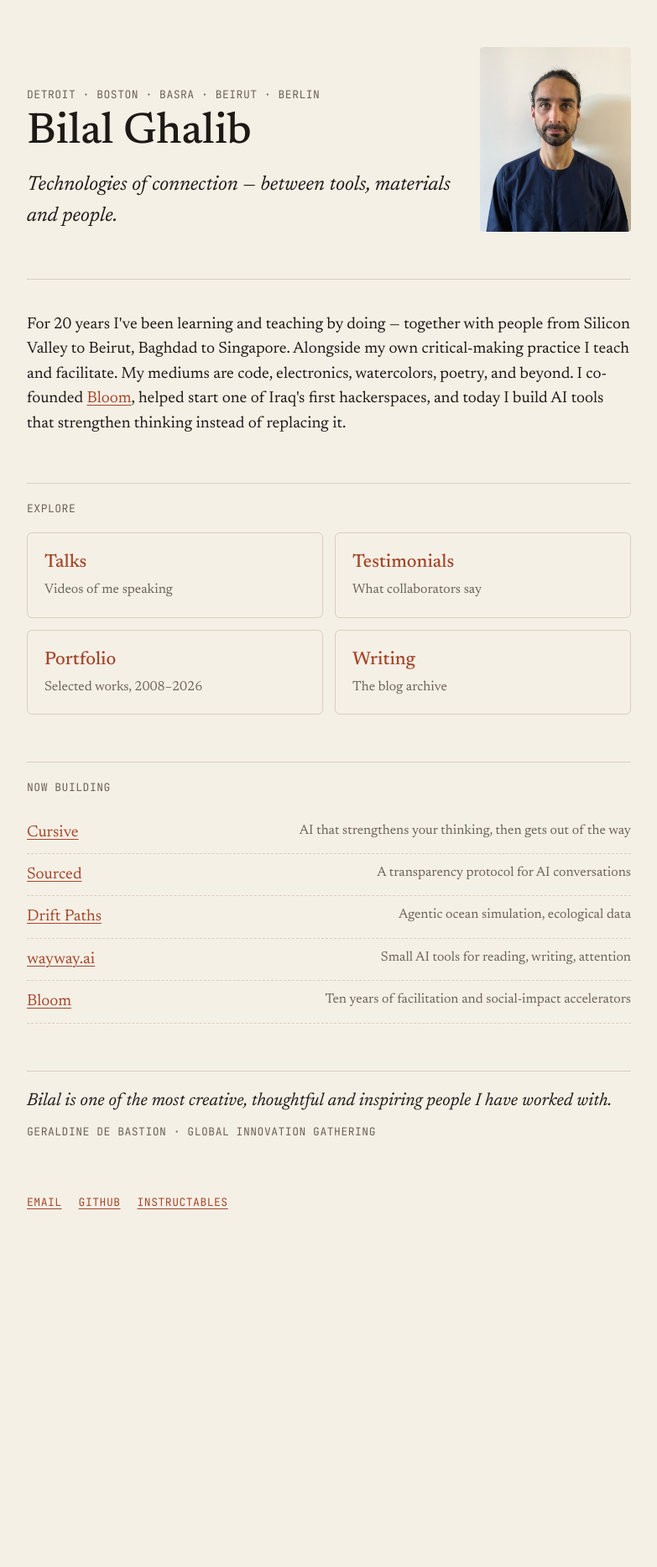
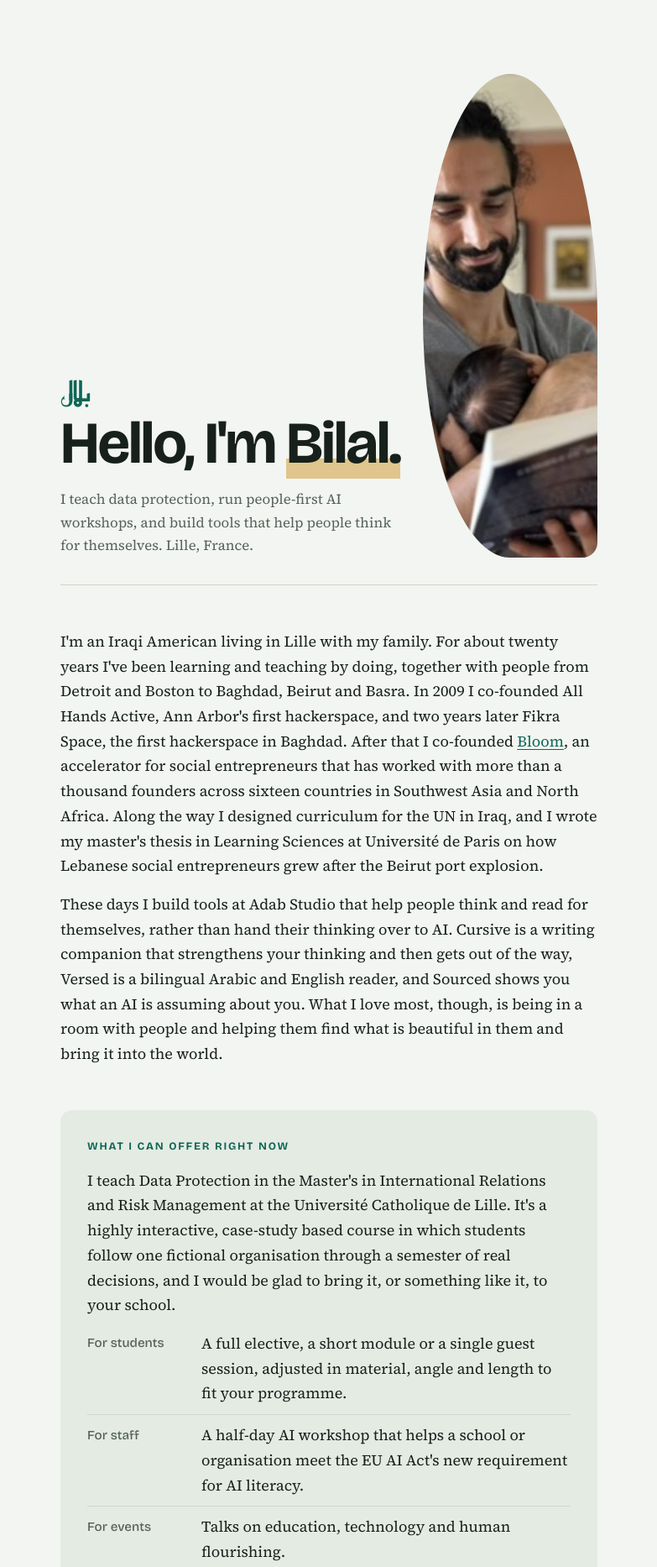
Before and after one commit to bilalghalib/bilalghalib.com, a plain HTML site: page index.html in a window 1280 px wide. Shown: the top 1866 px of the page at 84% size, without its empty margins (248-1031 px from the left). Before the commit the page ends 1523 px from the top, so only its background shows below. Drawn offline with nearby package versions, Linux system fonts and the light colour scheme.

Commit message:
First version of the one-page site
Co-Authored-By: Claude Opus 5.5 <noreply@anthropic.com>
Claude-Session: https://claude.ai/code/session_01RfrsvzaDNWk36aFGnVN6tq

```diff
--- a/index.html
+++ b/index.html
@@ -2,102 +2,156 @@
 <html lang="en">
 <head>
 <meta charset="utf-8">
-<meta name="viewport" content="width=device-width, initial-scale=1">
+<meta name="viewport" content="width=device-width, initial-scale=1, viewport-fit=cover">
 <title>Bilal Ghalib</title>
-<meta name="description" content="Bilal Ghalib — technologies of connection, between tools, materials and people.">
-<meta property="og:title" content="Bilal Ghalib">
-<meta property="og:description" content="Technologies of connection — between tools, materials and people.">
-<meta property="og:image" content="https://bilalghalib.com/img/bilal.jpg">
+<meta name="claude:viewport-fit-sides" content="cover">
+<meta name="description" content="Bilal Ghalib teaches data protection and runs people-first AI workshops for schools and organisations in Lille and Paris.">
+<meta name="robots" content="index, follow, noai, noimageai">
 <link rel="preconnect" href="https://fonts.googleapis.com">
-<link rel="stylesheet" href="https://fonts.googleapis.com/css2?family=Newsreader:ital,opsz,wght@0,6..72,400;0,6..72,500;1,6..72,400&family=JetBrains+Mono:wght@400&display=swap">
+<link rel="preconnect" href="https://fonts.gstatic.com" crossorigin>
+<link rel="stylesheet" href="https://fonts.googleapis.com/css2?family=Bricolage+Grotesque:opsz,wght@12..96,500;12..96,700&family=Source+Serif+4:ital,opsz,wght@0,8..60,400;0,8..60,600;1,8..60,400&family=Reem+Kufi:wght@500&display=swap">
 <style>
+/* Layout: one reading column; the hero pairs the greeting with a warm portrait; his name in Kufic sits above. */
 :root {
-    --paper: #f5f0e6; --ink: #1d1a16; --muted: #6b6257; --rust: #a4472a; --rule: #d9cfbf;
+  --bg: #F2F5F1;
+  --surface: #E4EBE3;
+  --fg: #17201B;
+  --muted: #55625A;
+  --accent: #0E6656;   /* Iraqi tile green */
+  --warm: #C98A12;     /* saffron, used once for the underline */
+  --line: #CBD6CC;
+  --display: "Bricolage Grotesque", "Helvetica Neue", Arial, sans-serif;
+  --body: "Source Serif 4", Georgia, "Times New Roman", serif;
+  --kufi: "Reem Kufi", "Geeza Pro", "Noto Kufi Arabic", sans-serif;
 }
 @media (prefers-color-scheme: dark) {
-    :root { --paper: #17150f; --ink: #ede6d8; --muted: #a39a8b; --rust: #e07a55; --rule: #3a342a; }
+  :root:not([data-theme="light"]) {
+    --bg: #111714; --surface: #1B2420; --fg: #E6ECE7; --muted: #9DABA2;
+    --accent: #5CC6AD; --warm: #E3AE45; --line: #2C3832; color-scheme: dark;
+  }
+}
+:root[data-theme="dark"] {
+  --bg: #111714; --surface: #1B2420; --fg: #E6ECE7; --muted: #9DABA2;
+  --accent: #5CC6AD; --warm: #E3AE45; --line: #2C3832; color-scheme: dark;
 }
 * { box-sizing: border-box; }
 body {
-    margin: 0; background: var(--paper); color: var(--ink);
-    font: 19px/1.55 "Newsreader", Georgia, serif;
+  background: var(--bg); color: var(--fg);
+  font-family: var(--body); font-size: 1.125rem; line-height: 1.65;
+  padding-left: max(16px, env(safe-area-inset-left, 0px));
+  padding-right: max(16px, env(safe-area-inset-right, 0px));
+  padding-block: 0;
 }
-  main { max-width: 760px; margin: 0 auto; padding: 56px 20px 80px; }
-  .mono { font-family: "JetBrains Mono", ui-monospace, monospace; font-size: 13px; letter-spacing: .04em; text-transform: uppercase; color: var(--muted); }
-  a { color: var(--rust); text-decoration-thickness: 1px; text-underline-offset: 3px; }
-  header { display: grid; grid-template-columns: 1fr 180px; gap: 32px; align-items: end; }
-  header img { width: 180px; height: 220px; object-fit: cover; object-position: center 25%; border-radius: 4px; filter: saturate(.9); }
-  h1 { font-weight: 500; font-size: 52px; line-height: 1.05; margin: 8px 0 16px; }
-  .thesis { font-size: 24px; font-style: italic; margin: 0; }
-  section { margin-top: 56px; padding-top: 20px; border-top: 1px solid var(--rule); }
-  h2 { font-weight: 500; font-size: 15px; margin: 0 0 18px; }
-  .doors { display: grid; grid-template-columns: repeat(2, 1fr); gap: 14px; }
-  .door { display: block; padding: 18px 20px; border: 1px solid var(--rule); border-radius: 6px; color: var(--ink); text-decoration: none; transition: border-color .15s, transform .15s; }
-  .door:hover { border-color: var(--rust); transform: translateY(-1px); }
-  .door b { display: block; font-weight: 500; font-size: 22px; color: var(--rust); }
-  .door span { color: var(--muted); font-size: 16px; }
-  ul.work { list-style: none; padding: 0; margin: 0; }
-  ul.work li { padding: 10px 0; border-bottom: 1px dashed var(--rule); display: flex; gap: 16px; justify-content: space-between; flex-wrap: wrap; }
-  ul.work li span { color: var(--muted); font-size: 16px; }
-  blockquote { margin: 0; font-style: italic; font-size: 21px; }
-  blockquote footer { font-style: normal; margin-top: 10px; }
-  footer.site { margin-top: 64px; display: flex; gap: 20px; flex-wrap: wrap; }
-  @media (max-width: 600px) {
-    header { grid-template-columns: 1fr; }
-    header img { order: -1; width: 120px; height: 150px; }
-    h1 { font-size: 40px; }
-    .doors { grid-template-columns: 1fr; }
-  }
+.wrap { max-width: 40rem; margin: 0 auto; padding-block: clamp(2.5rem, 7vw, 5rem) 3rem; display: grid; gap: 3.25rem; }
+a { color: var(--accent); text-underline-offset: 0.18em; text-decoration-thickness: 1px; }
+a:hover { text-decoration-thickness: 2px; }
+a:focus-visible, button:focus-visible { outline: 2px solid var(--accent); outline-offset: 3px; border-radius: 4px; }
+
+header.hero { display: grid; grid-template-columns: 1fr auto; align-items: end; gap: 1.5rem; border-bottom: 1px solid var(--line); padding-bottom: 2rem; }
+.hero h1 { font-family: var(--display); font-weight: 700; font-size: clamp(2.6rem, 9vw, 4.4rem); line-height: 1; letter-spacing: -0.03em; margin: 0; text-wrap: balance; }
+.hero h1 span { background: linear-gradient(transparent 72%, color-mix(in srgb, var(--warm) 45%, transparent) 72%); }
+.hero .lede { margin: 1.1rem 0 0; color: var(--muted); font-size: 1.05rem; max-width: 28rem; }
+.kufi { font-family: var(--kufi); font-size: 2rem; line-height: 1; color: var(--accent); margin: 0 0 0.6rem; user-select: none; }
+.portrait { width: clamp(9rem, 26vw, 13rem); aspect-ratio: 1; max-width: 100%; object-fit: cover; object-position: 50% 30%; border-radius: 50% 50% 18px 50%; display: block; }
+
+h2 { font-family: var(--display); font-weight: 700; font-size: 0.8rem; letter-spacing: 0.14em; text-transform: uppercase; color: var(--accent); margin: 0 0 1rem; display: flex; gap: 0.75rem; align-items: center; }
+h2 .when { font-weight: 500; letter-spacing: 0.06em; color: var(--muted); }
+section p { margin: 0 0 1rem; }
+section p:last-child { margin-bottom: 0; }
+
+.offer { background: var(--surface); border-radius: 14px; padding: clamp(1.25rem, 4vw, 2rem); }
+.offer ul { list-style: none; padding: 0; margin: 0 0 1.25rem; display: grid; gap: 0.6rem; }
+.offer li { display: grid; grid-template-columns: 7.5rem 1fr; gap: 1rem; padding-bottom: 0.6rem; border-bottom: 1px solid var(--line); }
+.offer li:last-child { border-bottom: 0; padding-bottom: 0; }
+.offer li b { font-family: var(--display); font-weight: 500; font-size: 0.95rem; color: var(--muted); padding-top: 0.15rem; }
+@media (max-width: 480px) { .offer li { grid-template-columns: 1fr; gap: 0.1rem; } header.hero { grid-template-columns: 1fr; } .portrait { order: -1; width: 9rem; } }
+
+.contact { display: grid; gap: 1.1rem; }
+.email-row { display: flex; flex-wrap: wrap; align-items: center; gap: 0.75rem; }
+.email { font-family: var(--display); font-weight: 500; font-size: clamp(1.25rem, 5vw, 1.6rem); color: var(--fg); word-break: break-all; }
+button { font: 500 0.95rem var(--display); color: var(--bg); background: var(--accent); border: 0; border-radius: 999px; padding: 0.55rem 1.1rem; cursor: pointer; }
+button.ghost { background: transparent; color: var(--accent); box-shadow: inset 0 0 0 1px var(--accent); }
+.links { display: flex; flex-wrap: wrap; gap: 0.5rem 1.75rem; font-family: var(--display); font-size: 1rem; }
+.more p { margin: 0 0 0.5rem; color: var(--muted); font-size: 1rem; }
+footer { color: var(--muted); font-size: 0.85rem; font-family: var(--display); border-top: 1px solid var(--line); padding-top: 1.25rem; }
 </style>
 </head>
 <body>
-<main>
-  <header>
+
+<div class="wrap">
+  <header class="hero">
     <div>
-      <div class="mono">Detroit · Boston · Basra · Beirut · Berlin</div>
-      <h1>Bilal Ghalib</h1>
-      <p class="thesis">Technologies of connection — between tools, materials and people.</p>
+      <p class="kufi" lang="ar" aria-hidden="true">بلال</p>
+      <h1>Hello, I'm <span>Bilal.</span></h1>
+      <p class="lede">I teach data protection, run people-first AI workshops, and build tools that help people think for themselves. Lille, France.</p>
     </div>
-    <img src="img/bilal.jpg" alt="Portrait of Bilal Ghalib">
+    <img class="portrait" src="bilal.jpg" alt="Bilal reading a book at home, holding his baby" width="576" height="576">
   </header>
 
   <section>
-    <p>For 20 years I've been learning and teaching by doing — together with people from Silicon Valley to Beirut, Baghdad to Singapore. Alongside my own critical-making practice I teach and facilitate. My mediums are code, electronics, watercolors, poetry, and beyond. I co-founded <a href="https://app.bloom.pm">Bloom</a>, helped start one of Iraq's first hackerspaces, and today I build AI tools that strengthen thinking instead of replacing it.</p>
+    <p>I'm an Iraqi American living in Lille with my family. For about twenty years I've been learning and teaching by doing, together with people from Detroit and Boston to Baghdad, Beirut and Basra. In 2009 I co-founded All Hands Active, Ann Arbor's first hackerspace, and two years later Fikra Space, the first hackerspace in Baghdad. After that I co-founded <a href="https://bloom.pm" rel="noopener">Bloom</a>, an accelerator for social entrepreneurs that has worked with more than a thousand founders across sixteen countries in Southwest Asia and North Africa. Along the way I designed curriculum for the UN in Iraq, and I wrote my master's thesis in Learning Sciences at Université de Paris on how Lebanese social entrepreneurs grew after the Beirut port explosion.</p>
+    <p>These days I build tools at Adab Studio that help people think and read for themselves, rather than hand their thinking over to AI. Cursive is a writing companion that strengthens your thinking and then gets out of the way, Versed is a bilingual Arabic and English reader, and Sourced shows you what an AI is assuming about you. What I love most, though, is being in a room with people and helping them find what is beautiful in them and bring it into the world.</p>
   </section>
 
-  <section>
-    <h2 class="mono">Explore</h2>
-    <div class="doors">
-      <a class="door" href="https://blog.bilalghalib.com/talks/"><b>Talks</b><span>Videos of me speaking</span></a>
-      <a class="door" href="https://blog.bilalghalib.com/testimonies/"><b>Testimonials</b><span>What collaborators say</span></a>
-      <a class="door" href="https://portfolio.adab.studio"><b>Portfolio</b><span>Selected works, 2008–2026</span></a>
-      <a class="door" href="https://blog.bilalghalib.com/blog/"><b>Writing</b><span>The blog archive</span></a>
+  <section class="offer" aria-labelledby="offer-h">
+    <h2 id="offer-h">What I can offer right now</h2>
+    <p>I teach Data Protection in the Master's in International Relations and Risk Management at the Université Catholique de Lille. It's a highly interactive, case-study based course in which students follow one fictional organisation through a semester of real decisions, and I would be glad to bring it, or something like it, to your school.</p>
+    <ul>
+      <li><b>For students</b><span>A full elective, a short module or a single guest session, adjusted in material, angle and length to fit your programme.</span></li>
+      <li><b>For staff</b><span>A half-day AI workshop that helps a school or organisation meet the EU AI Act's new requirement for AI literacy.</span></li>
+      <li><b>For events</b><span>Talks on education, technology and human flourishing.</span></li>
+    </ul>
+    <p>My way of facilitating is people-first: I listen to the room and adapt as we go, so each session ends up fitting the people who are in it. My French is still growing, so I teach in English, and I'm glad to come to you in Lille or in Paris.</p>
+  </section>
+
+  <section aria-labelledby="now-h">
+    <h2 id="now-h">Now <span class="when">November 2026</span></h2>
+    <p>This month I'm teaching the last sessions of my Data Protection course, which ends in December, and I'm reaching out to schools around Lille about teaching with them next year. I'm also getting Cursive ready for its first real users, and slowly finding my way back to sharing my work in public after a few quiet years.</p>
+  </section>
+
+  <section class="contact" aria-labelledby="contact-h">
+    <h2 id="contact-h">Get in touch</h2>
+    <p>The easiest way to reach me is by email, and I'm always glad to hear from people.</p>
+    <div class="email-row">
+      <span class="email" id="email" data-u="gb" data-d="moc.bilahglalib">bg [at] bilalghalib [dot] com</span>
+      <button type="button" id="copy" hidden>Copy</button>
+      <button type="button" class="ghost" id="write" hidden>Write to me</button>
+    </div>
+    <nav class="links" aria-label="Elsewhere">
+      <a href="https://www.linkedin.com/in/bilalghalib" rel="noopener">LinkedIn</a>
+    </nav>
+    <div class="more">
+      <p>More of my work lives on my blog:</p>
+      <nav class="links" aria-label="From my blog">
+        <a href="https://blog.bilalghalib.com/testimonies/">What people say</a>
+        <a href="https://blog.bilalghalib.com/talks/">Videos of my talks</a>
+        <a href="https://blog.bilalghalib.com/portfolio/">Past projects</a>
+        <a href="https://blog.bilalghalib.com/blog/">Writing</a>
+      </nav>
     </div>
   </section>
 
-  <section>
-    <h2 class="mono">Now building</h2>
-    <ul class="work">
-      <li><a href="https://cursivegpt.com">Cursive</a><span>AI that strengthens your thinking, then gets out of the way</span></li>
-      <li><a href="https://sourced.adab.studio">Sourced</a><span>A transparency protocol for AI conversations</span></li>
-      <li><a href="https://driftpaths.com">Drift Paths</a><span>Agentic ocean simulation, ecological data</span></li>
-      <li><a href="https://wayway.ai">wayway.ai</a><span>Small AI tools for reading, writing, attention</span></li>
-      <li><a href="https://app.bloom.pm">Bloom</a><span>Ten years of facilitation and social-impact accelerators</span></li>
-    </ul>
-  </section>
+  <footer>Bilal Ghalib · Lille, France</footer>
+</div>
 
-  <section>
-    <blockquote>
-      Bilal is one of the most creative, thoughtful and inspiring people I have worked with.
-      <footer class="mono">Geraldine de Bastion · Global Innovation Gathering</footer>
-    </blockquote>
-  </section>
-
-  <footer class="site mono">
-    <a href="mailto:bilal@bloom.pm">Email</a>
-    <a href="https://github.com/bilalghalib">GitHub</a>
-    <a href="https://www.instructables.com/member/lamedust/instructables/">Instructables</a>
-  </footer>
-</main>
+<script>
+(function () {
+  // The address is stored reversed and only assembled in the browser, so simple scrapers never see it.
+  var el = document.getElementById('email');
+  var rev = function (s) { return s.split('').reverse().join(''); };
+  var addr = rev(el.dataset.u) + String.fromCharCode(64) + rev(el.dataset.d);
+  el.textContent = addr;
+  var copy = document.getElementById('copy'), write = document.getElementById('write');
+  copy.hidden = false; write.hidden = false;
+  copy.addEventListener('click', function () {
+    var done = function () { copy.textContent = 'Copied'; setTimeout(function () { copy.textContent = 'Copy'; }, 1800); };
+    try {
+      navigator.clipboard.writeText(addr).then(done, function () { selectIt(); });
+    } catch (e) { selectIt(); }
+  });
+  function selectIt() { var r = document.createRange(); r.selectNodeContents(el); var s = getSelection(); s.removeAllRanges(); s.addRange(r); }
+  write.addEventListener('click', function () { location.href = 'mai' + 'lto:' + addr; });
+})();
+</script>
 </body>
 </html>
```
Also changed, not shown: bilal.jpg (added), robots.txt (added), 1 other file. Lines whose indentation alone changed are shown as unchanged.
